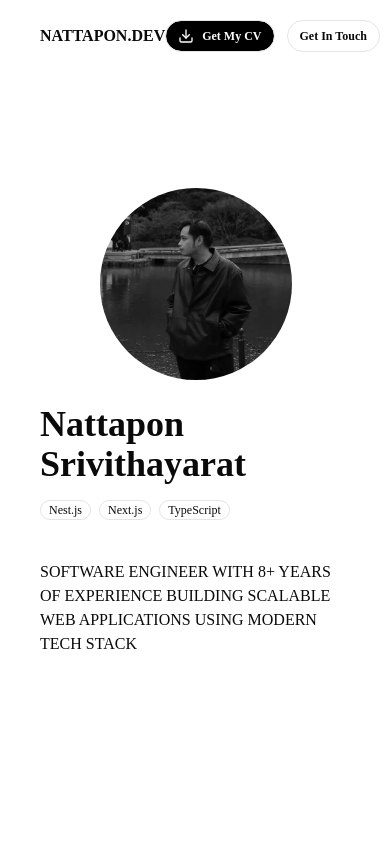
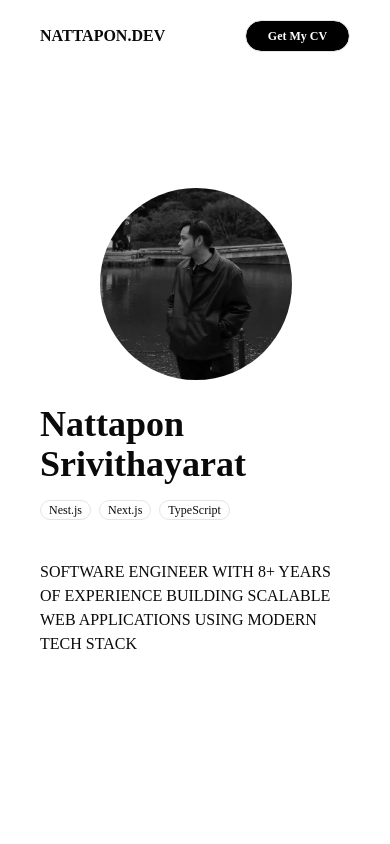
Before and after one commit to monoongs/portfoliov3, a Next.js app: page / in a window 390 px wide. Shown: the top 844 px of the page. Built offline with nearby package versions, Linux system fonts and the light colour scheme.

Commit message:
fix: adjust responsive layout

```diff
--- a/app/components/Navbar.tsx
+++ b/app/components/Navbar.tsx
@@ -13,10 +13,10 @@ function Navbar() {
             <h1 className='text-md font-bold'>NATTAPON.DEV</h1>
           </Link>
         </div>
-        <div className='flex flex-row items-center gap-3'>
+        <div className='flex items-center gap-3 flex-row'>
           <Button
             variant='outline'
-            className='group h-8 px-3 rounded-full text-xs font-bold bg-black text-white hover:bg-white hover:text-black'
+            className='group h-8 w-26.25 rounded-full text-xs font-bold bg-black text-white hover:bg-white hover:text-black'
           >
             <Link
               href={profile.cvUrl}
@@ -24,7 +24,7 @@ function Navbar() {
               rel='noopener noreferrer'
               className='flex items-center gap-2'
             >
-              <FiDownload className='text-white group-hover:text-black' />
+              <FiDownload className='text-white group-hover:text-black hidden md:block' />
               Get My CV
             </Link>
           </Button>
--- a/app/components/ProfileDialog.tsx
+++ b/app/components/ProfileDialog.tsx
@@ -17,7 +17,7 @@ function ProfileDialog() {
       <DialogTrigger asChild>
         <Button
           variant='outline'
-          className='h-8 px-3 rounded-full text-xs font-bold'
+          className='h-8 w-26.25 rounded-full text-xs font-bold hidden md:block'
         >
           Get In Touch
         </Button>
```
